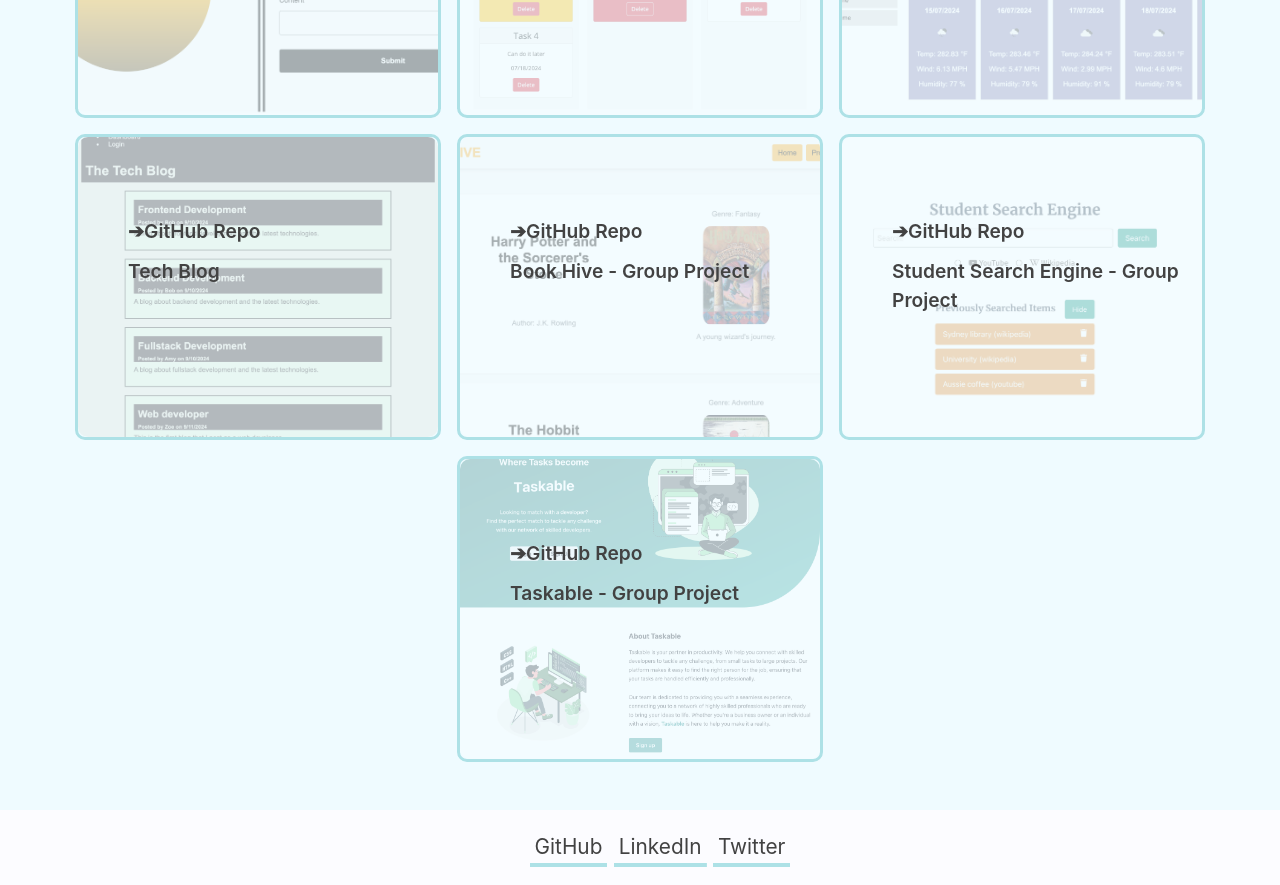
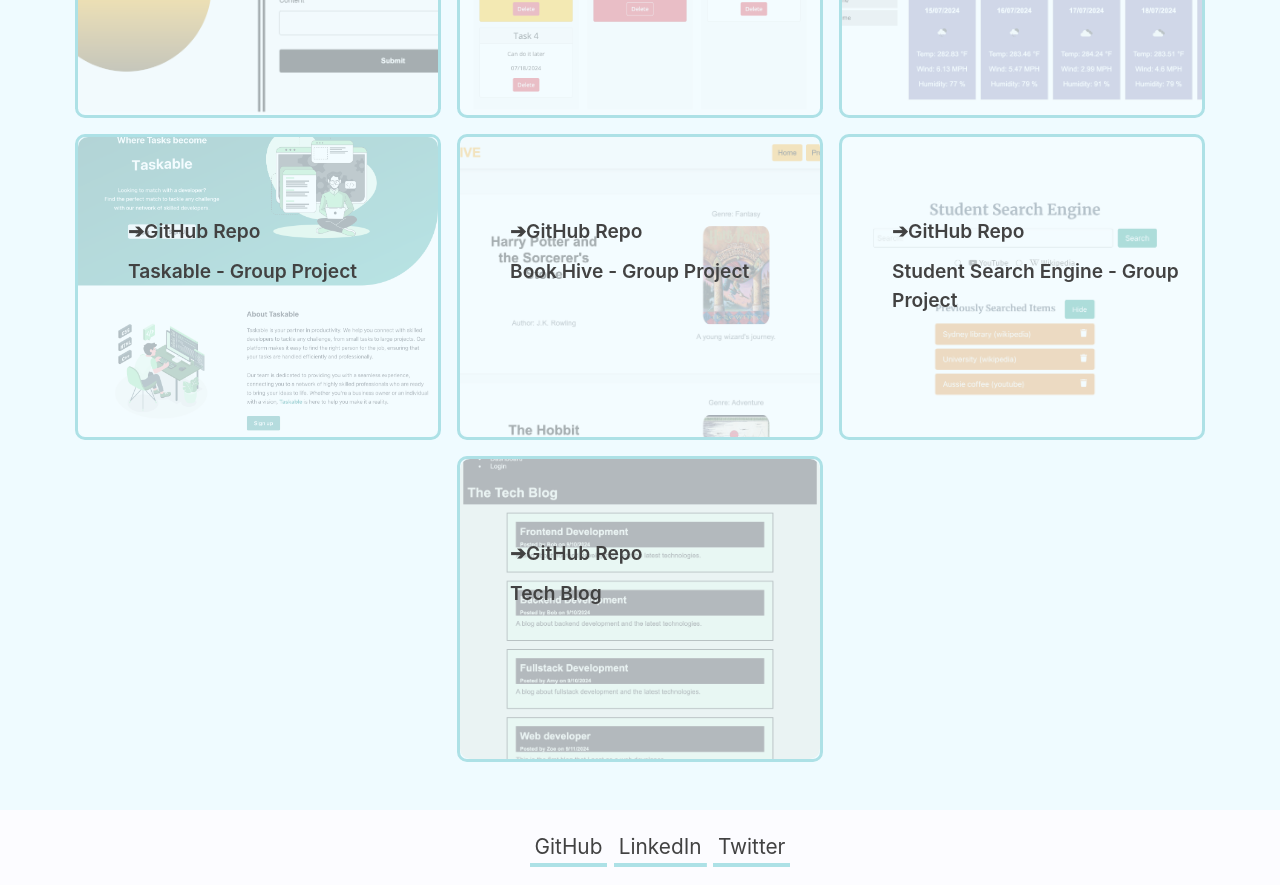
Before and after one commit to Zoooe-Brooo/module-20-challenge-react-portfolio, a React (Vite) app: page /portfolio in a window 1280 px wide. Shown: the part 400-1285 px from the top of the page. Built offline with nearby package versions, Linux system fonts and the light colour scheme.

Commit message:
update the order of projects

```diff
--- a/src/pages/PortfolioPage.jsx
+++ b/src/pages/PortfolioPage.jsx
@@ -31,10 +31,10 @@ const projects = [
         project_id: 3,
     },
     {
-        image: TechBlog,
-        name: "Tech Blog",
-        website: "https://module-14-challenge-tech-blog.onrender.com/",
-        github: "https://github.com/Zoooe-Brooo/module-14-challenge-tech-blog",
+        image: Taskable,
+        name: "Taskable - Group Project",
+        website: "https://taskable.onrender.com/",
+        github: "https://github.com/Zoooe-Brooo/taskable",
         project_id: 4,
     },
     {
@@ -52,10 +52,10 @@ const projects = [
         project_id: 6,
     },
     {
-        image: Taskable,
-        name: "Taskable - Group Project",
-        website: "https://taskable.onrender.com/",
-        github: "https://github.com/Zoooe-Brooo/taskable",
+        image: TechBlog,
+        name: "Tech Blog",
+        website: "https://module-14-challenge-tech-blog.onrender.com/",
+        github: "https://github.com/Zoooe-Brooo/module-14-challenge-tech-blog",
         project_id: 7,
     },
 ];
```
